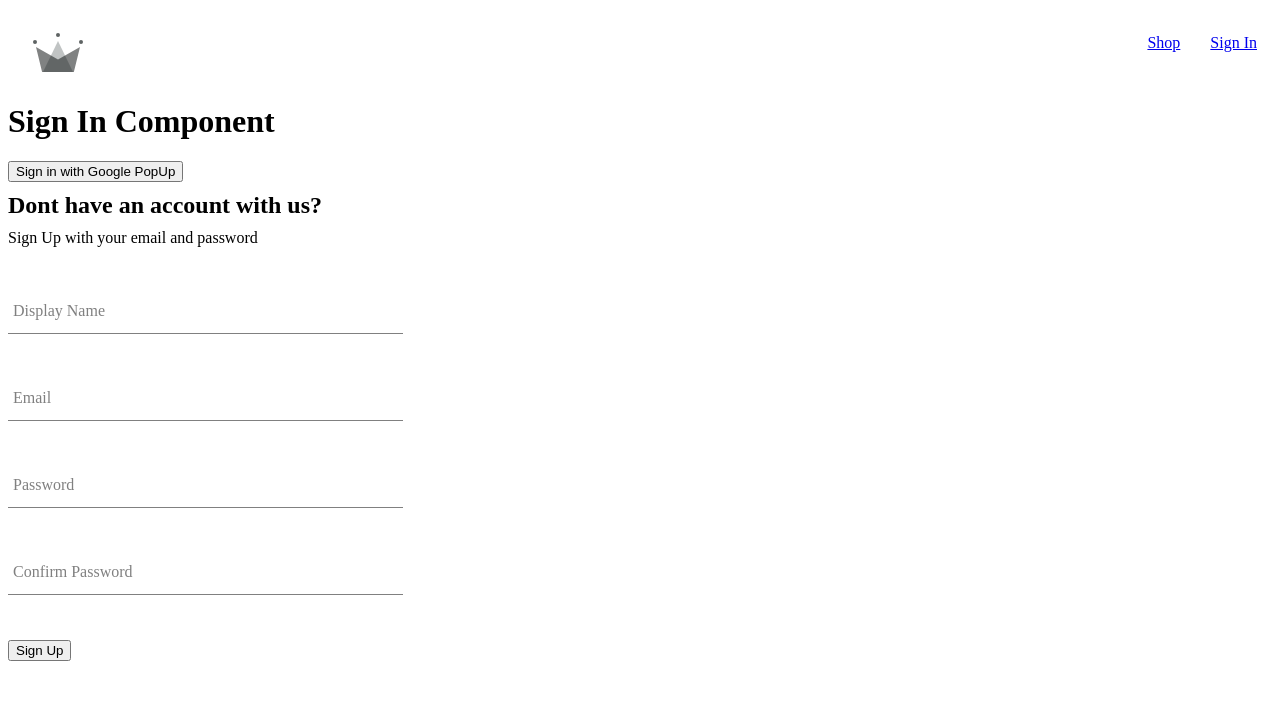
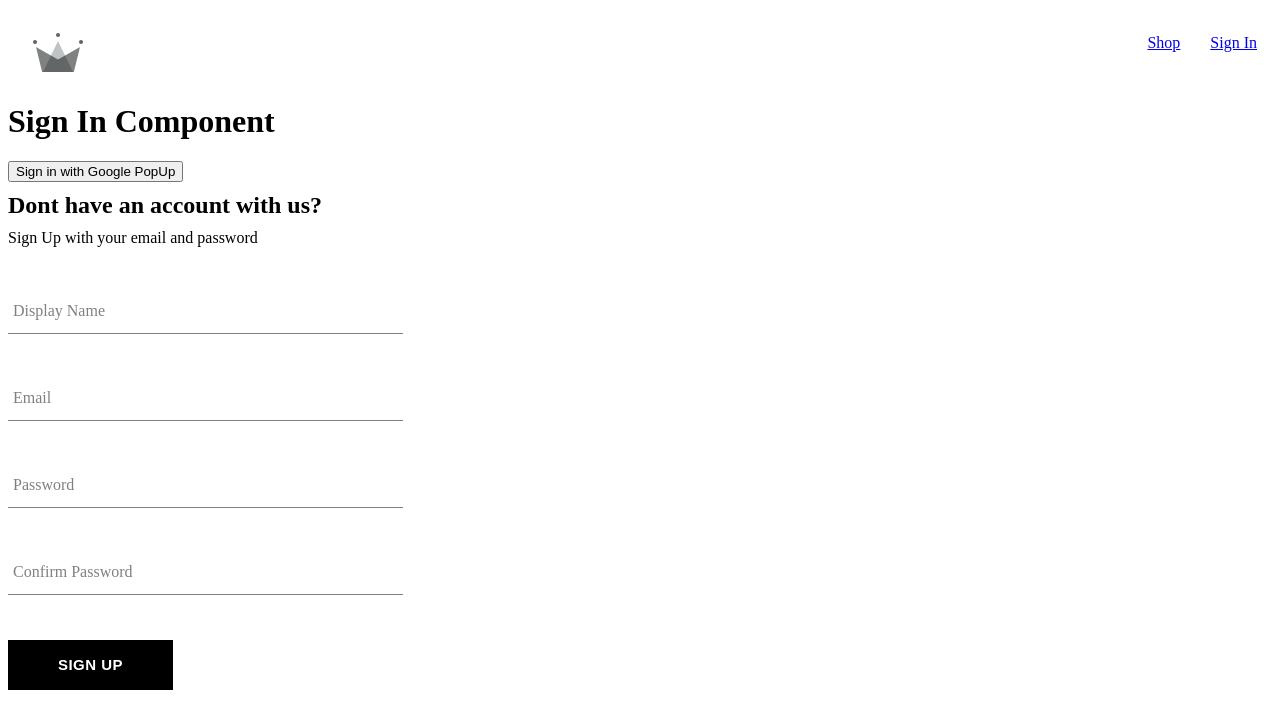
Before and after one commit to blksmth1725/goldenTree, a React (Create React App) app: page /signIn in a window 1280 px wide. Shown: the top 728 px of the page. Built offline with nearby package versions, Linux system fonts and the light colour scheme; the HTML template or start-up script is replaced by a standard one.

Commit message:
create mainButton component

```diff
--- /dev/null
+++ b/src/components/buttons/button.styles.scss
@@ -0,0 +1,45 @@
+.button-container {
+  min-width: 165px;
+  width: auto;
+  height: 50px;
+  letter-spacing: 0.5px;
+  line-height: 50px;
+  padding: 0 35px 0 35px;
+  font-size: 15px;
+  background-color: black;
+  color: white;
+  text-transform: uppercase;
+  font-weight: bolder;
+  border: none;
+  cursor: pointer;
+  display: flex;
+  justify-content: center;
+
+  &:hover {
+    background-color: white;
+    color: black;
+    border: 1px solid black;
+  }
+
+  &.google-sign-in {
+    background-color: #4285f4;
+    color: white;
+
+    &:hover {
+      background-color: #357ae8;
+      border: none;
+    }
+  }
+
+  &.inverted {
+    background-color: white;
+    color: black;
+    border: 1px solid black;
+
+    &:hover {
+      background-color: black;
+      color: white;
+      border: none;
+    }
+  }
+}
--- /dev/null
+++ b/src/components/buttons/mainButton.component.jsx
@@ -0,0 +1,18 @@
+import "./button.styles.scss";
+const BUTTON_TYPE_CLASSES = {
+	google: "google",
+	inverted: "inverted",
+};
+
+const MainButton = ({ children, buttonType, ...otherProps }) => {
+	return (
+		<button
+			className={`button-container ${BUTTON_TYPE_CLASSES[buttonType]}`}
+			{...otherProps}
+		>
+			{children}
+		</button>
+	);
+};
+
+export default MainButton;
--- a/src/components/signUpForm/signUpForm.component.jsx
+++ b/src/components/signUpForm/signUpForm.component.jsx
@@ -1,9 +1,10 @@
-import { Fragment, useState } from "react";
+import { useState } from "react";
 import {
 	createAuthUserWithEmailAndPassword,
 	creatUserDocFromAuth,
 } from "../../utils/firebase/firebase.utils";
 import { formInputs, defaultFormFields } from "../../models/formInputs";
+import MainButton from "../../components/buttons/mainButton.component";
 
 import "../../scss/signUpForm.styles.scss";
 
@@ -74,7 +75,7 @@
 						</div>
 					);
 				})}
-				<button type="submit">Sign Up</button>
+				<MainButton type="submit">Sign Up</MainButton>
 			</form>
 		</div>
 	);
```
